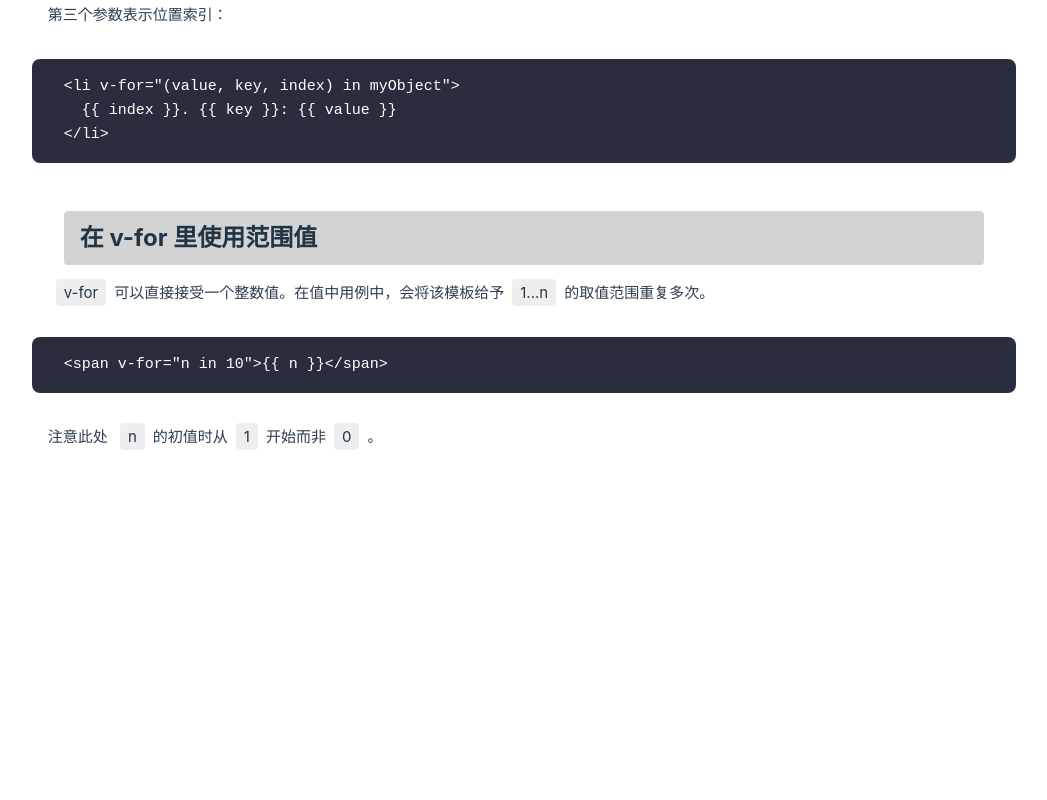
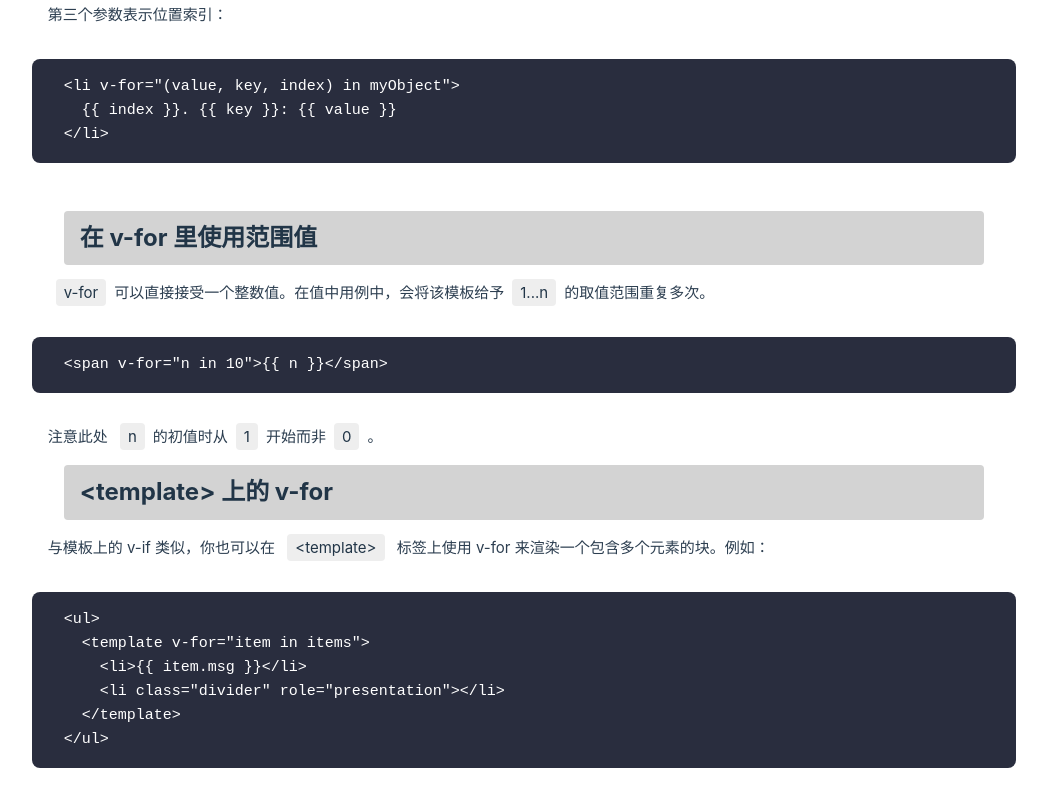
Before and after one commit to ShenlongDev/vue_xx, a Vue app: page / in a window 1280 px wide. Shown: the part 2594-3394 px from the top of the page, without its empty margins (116-1163 px from the left). Before the commit the page ends 3044 px from the top, so only its background shows below. Built offline with nearby package versions, Linux system fonts and the light colour scheme.

Commit message:
v-for_in_template

```diff
--- a/src/LoopRendering.vue
+++ b/src/LoopRendering.vue
@@ -101,4 +101,13 @@ items.forEach((item, index) => {
 
 <CodeView :content='`<span v-for="n in 10">{{ n }}</span>`' />
 <p>注意此处 <EnLetter content="n" />的初值时从<EnLetter content="1" />开始而非<EnLetter content="0" />。</p>
+
+<HeadingTwo heading="<template> 上的 v-for" />
+<p>与模板上的 v-if 类似，你也可以在 <EnLetter content="<template>" /> 标签上使用 v-for 来渲染一个包含多个元素的块。例如：</p>
+<CodeView :content='`<ul>
+  <template v-for="item in items">
+    <li>{{ item.msg }}</li>
+    <li class="divider" role="presentation"></li>
+  </template>
+</ul>`' />
 </template>
```
